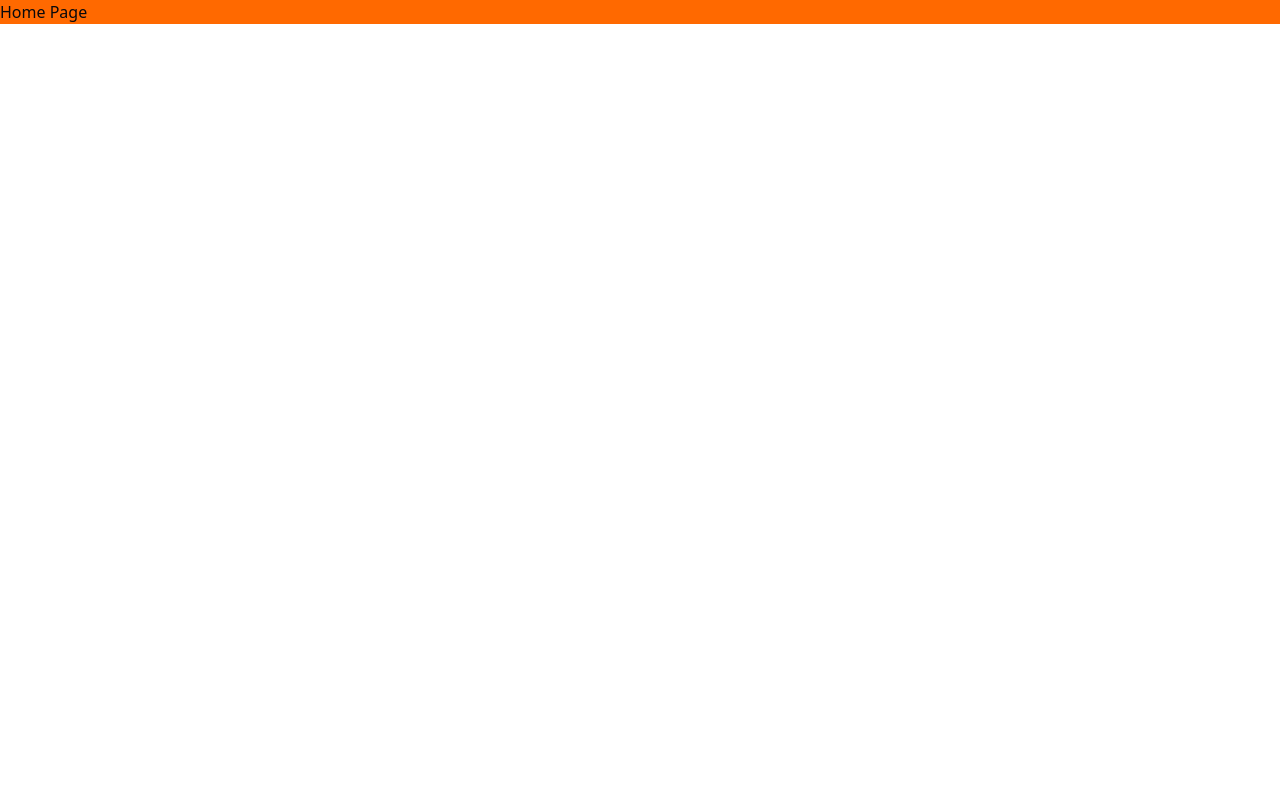
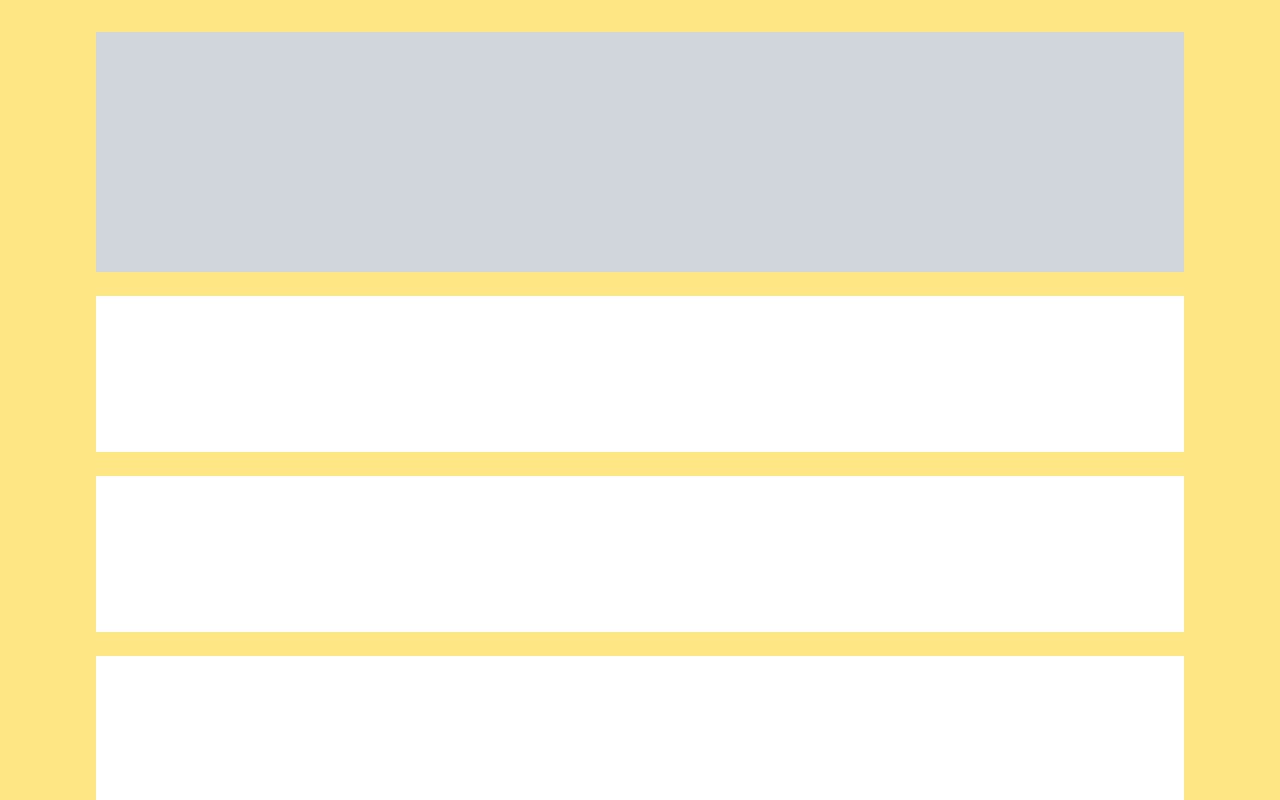
Before and after one commit to fesi8-1team/sprint1, a Next.js app: page / in a window 1280 px wide. Shown: the top 800 px of the page. Built offline with nearby package versions, Linux system fonts and the light colour scheme.

Commit message:
design: 레이아웃 임의 설정

```diff
--- a/src/app/layout.tsx
+++ b/src/app/layout.tsx
@@ -32,7 +32,7 @@ export default function RootLayout({
       >
         <ReduxProvider>
           <TanstackProviders>
-            <div className={`mx-auto max-w-7xl bg-orange-500`}>{children}</div>
+            <div>{children}</div>
           </TanstackProviders>
         </ReduxProvider>
       </body>
--- a/src/app/page.tsx
+++ b/src/app/page.tsx
@@ -1,7 +1,15 @@
 export default function Home() {
-    return (
-        <div>
-            <h1>Home Page</h1>
+  let data = [];
+  return (
+    <div className="max-h-auto min-h-screen w-screen bg-amber-300">
+      <section className="m-auto max-h-auto min-h-screen max-w-7xl bg-amber-200 px-24 py-8">
+        <div className="h-60 w-full bg-gray-300"></div>
+        <div className="mt-6 flex flex-col gap-6">
+          {Array.from({ length: 10 }).map((data, i) => {
+            return <div className="h-[156px] w-full bg-white" key={i}></div>;
+          })}
         </div>
-    );
+      </section>
+    </div>
+  );
 }
--- a/src/redux/hooks.ts
+++ b/src/redux/hooks.ts
@@ -1,5 +1,5 @@
-import { TypedUseSelectorHook, useDispatch, useSelector } from 'react-redux';
-import type { RootState, AppDispatch } from './store';
+import { TypedUseSelectorHook, useDispatch, useSelector } from "react-redux";
+import type { RootState, AppDispatch } from "./store";
 
 /**
  * useDispatch에 AppDispatch 타입 적용
--- a/src/redux/store.ts
+++ b/src/redux/store.ts
@@ -1,7 +1,6 @@
-import { configureStore } from '@reduxjs/toolkit';
+import { configureStore } from "@reduxjs/toolkit";
 export const store = configureStore({
-    reducer: {
-    },
+  reducer: {},
 });
 
 // RootState 및 AppDispatch 타입 정의
```
Also changed, not shown: src/redux/ReduxProvider.tsx (+5 -5 lines).
